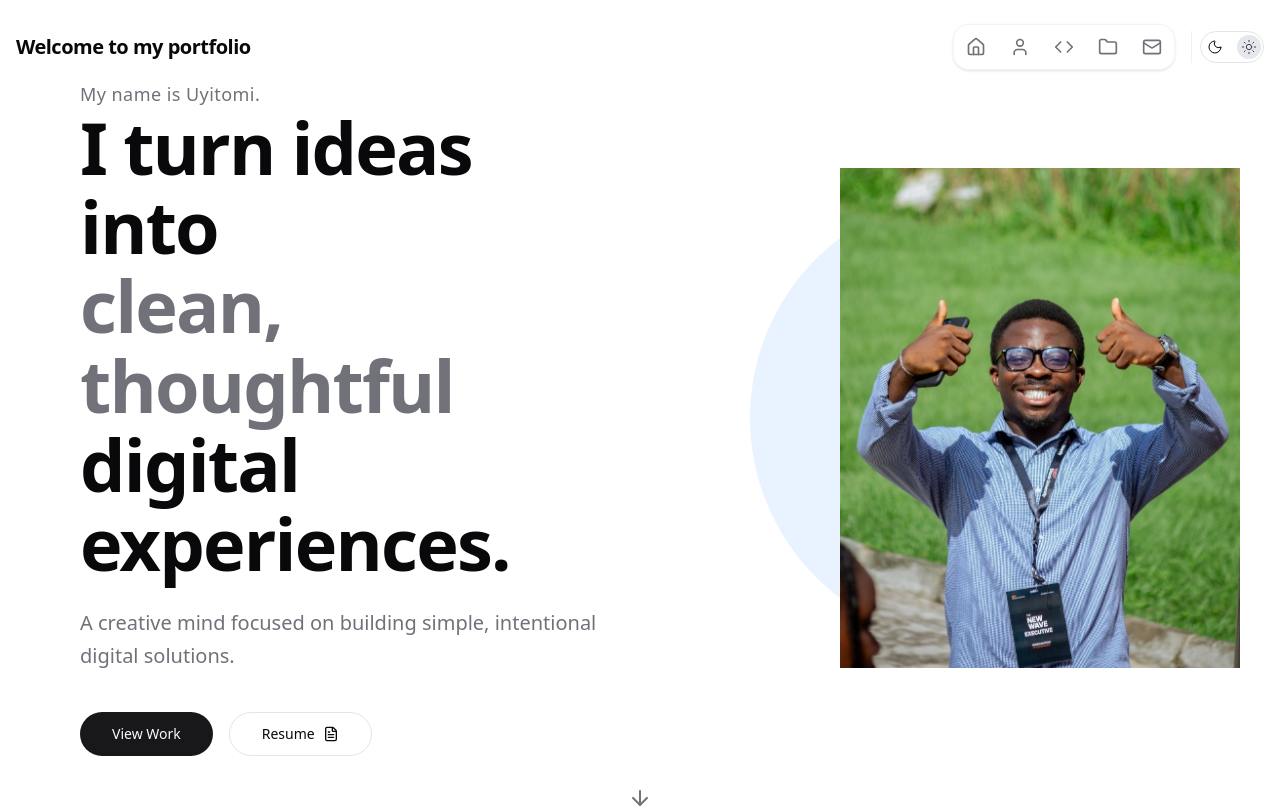
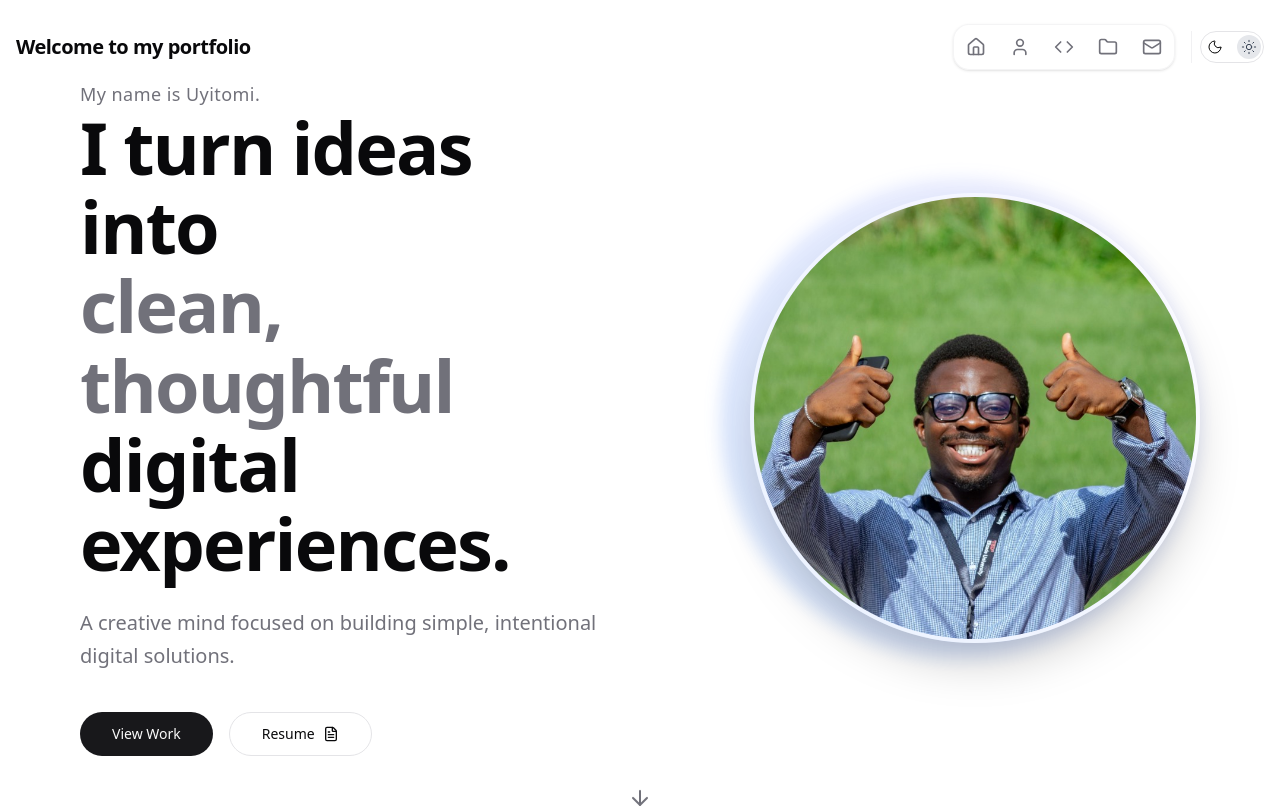
Before and after one commit to Uyitomi444/portfolio, a Next.js app: page / in a window 1280 px wide. Shown: the top 808 px of the page. Built offline with nearby package versions, Linux system fonts and the light colour scheme.

Commit message:
style: refine hero image with circular crop and matching background

```diff
--- a/src/components/sections/hero.tsx
+++ b/src/components/sections/hero.tsx
@@ -38,22 +38,29 @@ export function Hero() {
                     </div>
                 </motion.div>
 
-                {/* Right Side: Photo on Circle */}
-                <div className="order-1 md:order-2 flex justify-center md:justify-end items-center h-[340px] md:h-[560px] w-full relative">
+                {/* Right Side: Refined Photo in Circle */}
+                <div className="order-1 md:order-2 flex justify-center md:justify-end items-center h-[340px] md:h-[560px] w-full relative group">
+                    {/* Background Glow/Circle */}
                     <motion.div
                         initial={{ scale: 0.8, opacity: 0 }}
                         animate={{ scale: 1, opacity: 1 }}
                         transition={{ duration: 0.8, ease: [0.22, 1, 0.36, 1], delay: 0.2 }}
-                        className="absolute z-0 h-[260px] w-[260px] rounded-full bg-blue-500/10 dark:bg-blue-400/15 md:h-[380px] md:w-[380px] lg:h-[450px] lg:w-[450px]"
-                    ></motion.div>
-                    <motion.img
-                        src="/profile.jpg"
-                        alt="Uyitomi Adebiyi"
-                        className="relative z-10 h-auto w-56 object-cover md:w-64 scale-125 lg:w-80"
-                        initial={{ opacity: 0, y: 50 }}
-                        animate={{ opacity: 1, y: 0 }}
+                        className="absolute z-0 h-[280px] w-[280px] md:h-[400px] md:w-[400px] lg:h-[480px] lg:w-[480px] rounded-full bg-gradient-to-tr from-blue-500/20 to-indigo-500/10 dark:from-blue-400/15 dark:to-indigo-400/5 blur-sm"
+                    />
+
+                    {/* Image Container with circular crop */}
+                    <motion.div
+                        initial={{ opacity: 0, y: 30, scale: 0.95 }}
+                        animate={{ opacity: 1, y: 0, scale: 1 }}
                         transition={{ duration: 1, ease: [0.22, 1, 0.36, 1], delay: 0.4 }}
-                    />
+                        className="relative z-10 h-[260px] w-[260px] md:h-[380px] md:w-[380px] lg:h-[450px] lg:w-[450px] rounded-full overflow-hidden border-4 border-background/50 shadow-2xl"
+                    >
+                        <img
+                            src="/profile.jpg"
+                            alt="Uyitomi Adebiyi"
+                            className="w-full h-full object-cover object-top scale-110 transition-transform duration-500 group-hover:scale-115"
+                        />
+                    </motion.div>
                 </div>
             </div>
 
```
